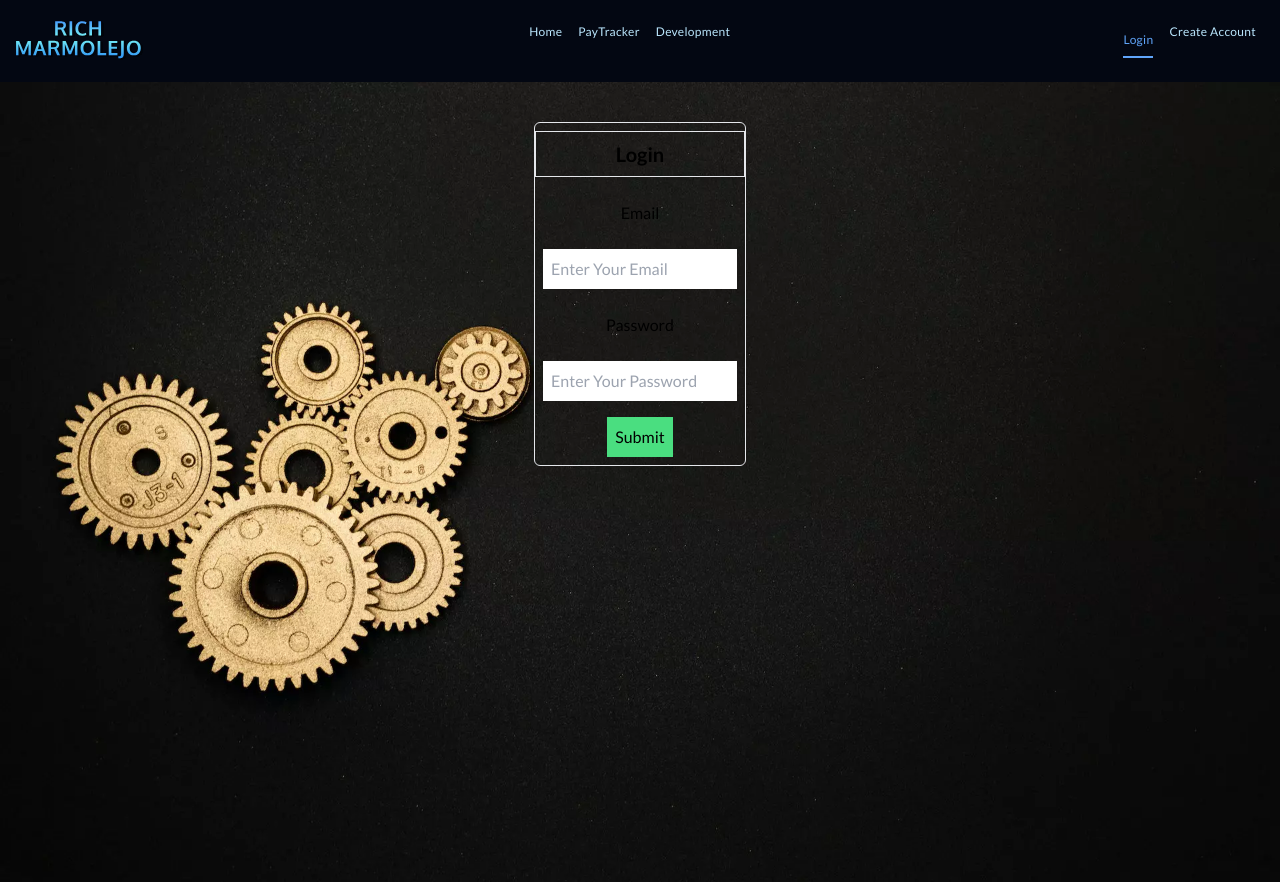
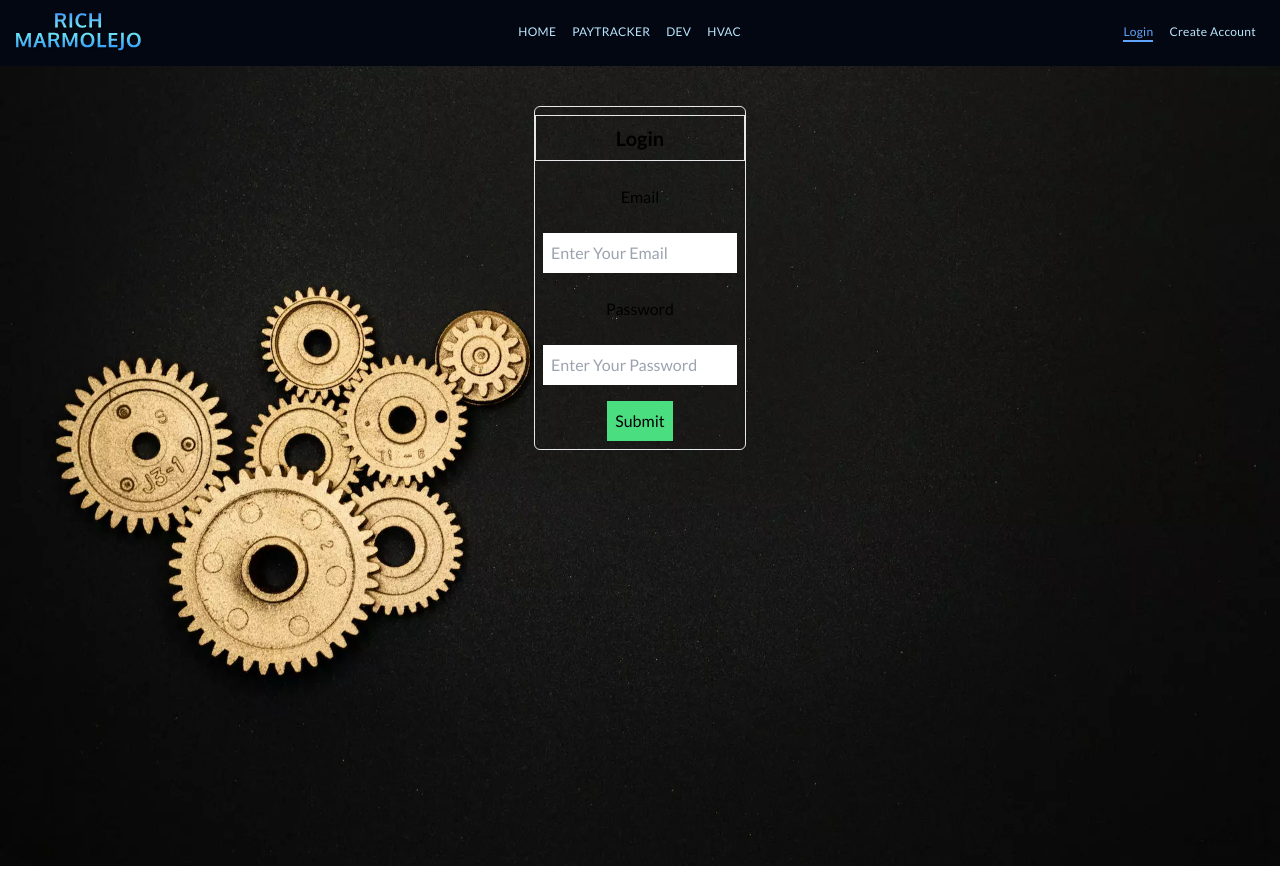
Before and after one commit to RMarmolejo90/PayTracker_v2, a React (Vite) app in the folder Client/: page /Login in a window 1280 px wide. Built offline with nearby package versions, Linux system fonts and the light colour scheme.

Commit message:
added login functionality client side

```diff
--- a/Client/src/components/Navbar.tsx
+++ b/Client/src/components/Navbar.tsx
@@ -26,15 +26,15 @@ export default function Navbar() {
                 </defs>
             </svg>
             <div>
-                <ul className='flex flex-row justify-between text-xs m-4 tracking-wide'>
-                    <li className='px-2 hover:cursor-pointer'>
+                <ul className='flex flex-row justify-between text-xs m-4 tracking-wide uppercase'>
+                    <li className='px-2'>
                         <NavLink
                             to='/'
-                            className={({ isActive }) => isActive ? 'text-blue-400 py-2 border-b-2 border-blue-400 cursor-pointer' : 'text-sky-200 hover:text-sky-50'}>
+                            className={({ isActive }) => isActive ? 'text-blue-400 py-2 border-b-2 border-blue-400' : 'text-sky-200 hover:text-sky-50'}>
                             Home
                         </NavLink>
                     </li>
-                    <li className='px-2 hover:cursor-pointer'>
+                    <li className='px-2'>
                         <NavLink
                             to="/PayTracker"
                             className={({ isActive }) => isActive ? 'text-blue-400 py-2 border-b-2 border-blue-400' : 'text-sky-200 hover:text-sky-50'}>
@@ -45,7 +45,14 @@ export default function Navbar() {
                         <NavLink
                             to="/Dev"
                             className={({ isActive }) => isActive ? 'text-blue-400 py-2 border-b-2 border-blue-400' : 'text-sky-200 hover:text-sky-50'}>
-                            Development
+                            Dev
+                        </NavLink>
+                    </li>
+                    <li className='px-2'>
+                        <NavLink
+                            to="/Hvac"
+                            className={({ isActive }) => isActive ? 'text-blue-400 py-2 border-b-2 border-blue-400' : 'text-sky-200 hover:text-sky-50'}>
+                            HVAC
                         </NavLink>
                     </li>
                 </ul>
@@ -53,12 +60,12 @@ export default function Navbar() {
         <div className='flex flex-wrap p-2 text-xs tracking-wide text-sky-200'>
             <NavLink
                 to="/Login"
-                className={({ isActive }) => isActive ? 'text-blue-400 py-2 border-b-2 border-blue-400 m-2' : 'text-sky-200 m-2 hover:cursor-pointer hover:text-sky-50'}>
+                className={({ isActive }) => isActive ? 'text-blue-400 border-b-2 border-blue-400 m-2' : 'text-sky-200 m-2 hover:cursor-pointer hover:text-sky-50'}>
                 Login
             </NavLink>
             <NavLink
                 to="/Register"
-                className={({ isActive }) => isActive ? 'text-blue-400 py-2 border-b-2 border-blue-400 m-2' : 'text-sky-200 m-2 hover:cursor-pointer hover:text-sky-50'}>
+                className={({ isActive }) => isActive ? 'text-blue-400 border-b-2 border-blue-400 m-2' : 'text-sky-200 m-2 hover:cursor-pointer hover:text-sky-50'}>
                 Create Account
             </NavLink>
         </div>
--- a/Client/src/pages/Login.tsx
+++ b/Client/src/pages/Login.tsx
@@ -1,15 +1,64 @@
+import axios from 'axios';
+import { useFormik } from 'formik';
+import * as Yup from 'yup';
+import { useNavigate } from 'react-router-dom';
 
 export default function Login() {
+  const navigate = useNavigate();
+
+  // Password character error checking
+  const getCharacterValidationError = (str) => {
+    return `Your password must have at least 1 ${str} character`;
+  };
+
+  // Yup Validation
+  const LoginSchema = Yup.object().shape({
+    email: Yup.string().email('Invalid email').required('Required'),
+    password: Yup.string()
+      .min(10, 'Too Short')
+      .required('Required')
+      .matches(/[0-9]/, getCharacterValidationError("digit"))
+      .matches(/[a-z]/, getCharacterValidationError("lowercase"))
+      .matches(/[A-Z]/, getCharacterValidationError("uppercase")),
+  });
+
+  const formik = useFormik({
+    initialValues: {
+      email: "",
+      password: "",
+    },
+    validationSchema: LoginSchema,
+    onSubmit: async (values) => {
+      try {
+        // Send a POST request to the API endpoint
+        const response = await axios.post("http://localhost:3000/login", values);
+
+        if (response.status === 401) {
+          // Invalid credentials, display an error message
+          alert('Invalid email or password');
+        } else {
+          // Valid credentials, save the tokens and navigate to the PayTracker page
+          const { accessToken, refreshToken } = response.data;
+          localStorage.setItem("accessToken", accessToken);
+          localStorage.setItem("refreshToken", refreshToken);
+          navigate('../PayTracker');
+        }
+      } catch (error) {
+        console.error(error);
+      }
+    },
+  });
+
   return (
     <div className='bg-gears bg-cover h-screen'>
       <div className="flex items-center justify-center">
-        <form className="flex flex-col m-10 items-center justify-center border rounded-md" name="loginForm" id="loginForm" action="post">
+        <form className="flex flex-col m-10 items-center justify-center border rounded-md" name="loginForm" id="loginForm" action="post" onSubmit={formik.handleSubmit}>
           <label className="p-2 m-2 border text-xl font-semibold min-w-full text-center" htmlFor="loginForm">Login</label>
           <label className="p-2 m-2" htmlFor="email">Email</label>
-          <input className="p-2 m-2" title="email" placeholder="Enter Your Email" type="email" name="email" id="email" />
+          <input className="p-2 m-2" onChange={formik.handleChange} value={formik.values.email} title="email" placeholder="Enter Your Email" type="email" name="email" id="email" />
           <label className="p-2 m-2" htmlFor="password">Password</label>
-          <input className="p-2 m-2" title="password" placeholder="Enter Your Password" type="password" name="password" id="password" />
-          <input className="p-2 m-2 bg-green-400" type="submit" />
+          <input className="p-2 m-2" onChange={formik.handleChange} value={formik.values.password} title="password" placeholder="Enter Your Password" type="password" name="password" id="password" />
+          <button className="p-2 m-2 bg-green-400" type="submit">Submit</button>
         </form>
       </div>
     </div>
```
